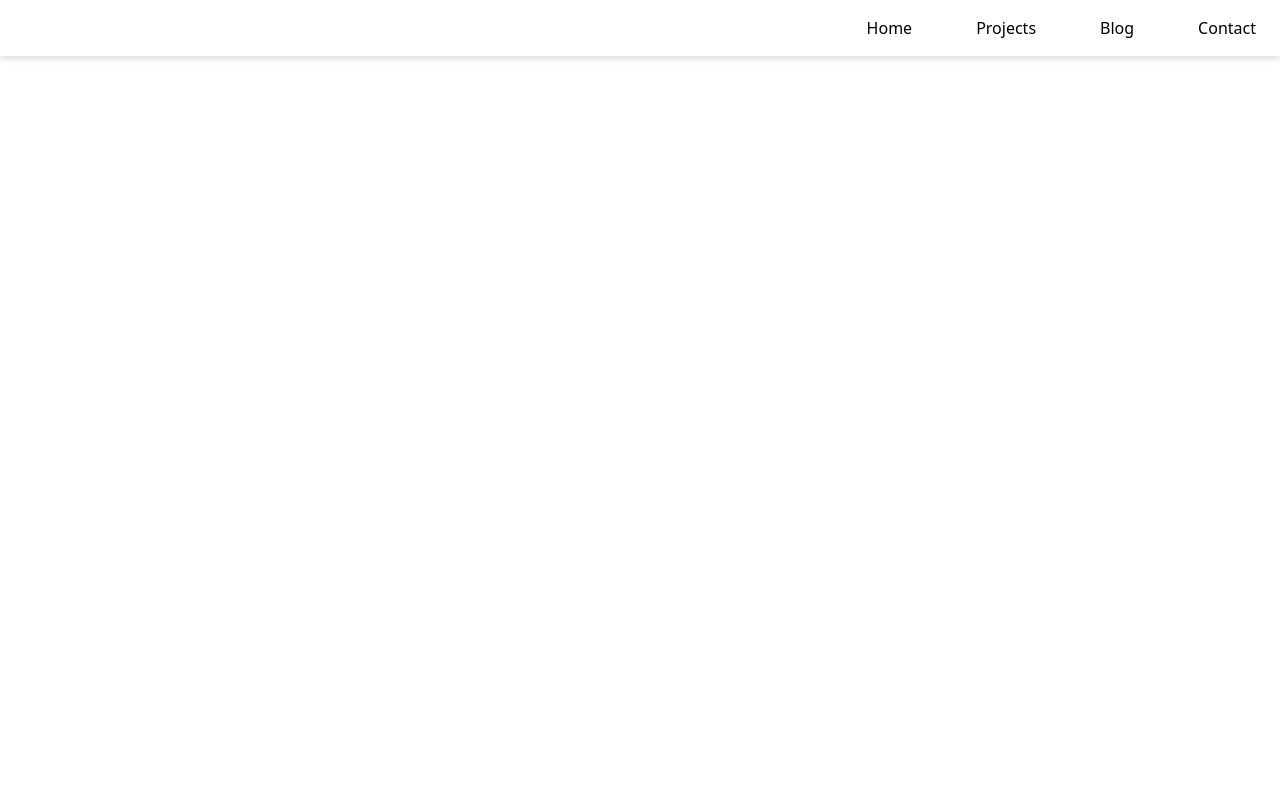
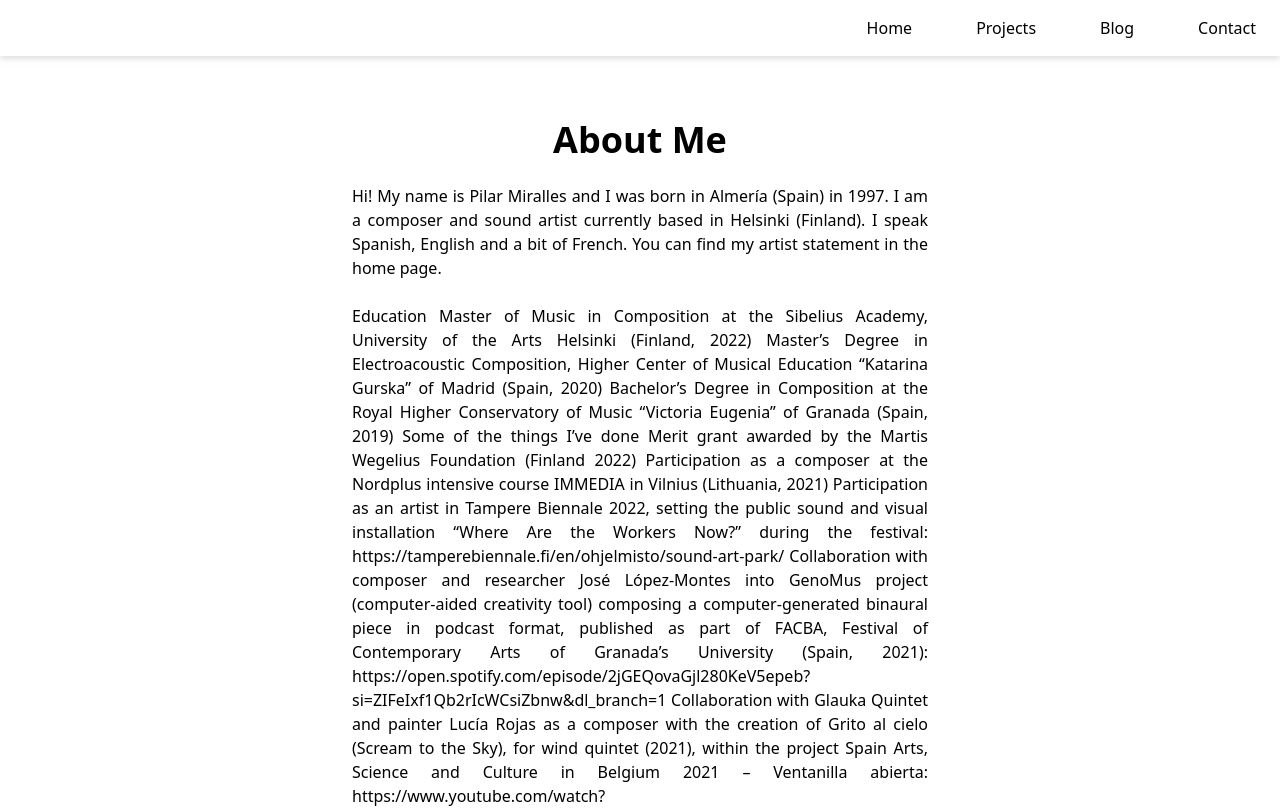
Before and after one commit to Kyokatarz/pilar-personal-website, a React (Create React App) app: page /about-me in a window 1280 px wide. Shown: the top 808 px of the page. Built offline with nearby package versions, Linux system fonts and the light colour scheme.

Commit message:
About me init

```diff
--- a/src/App.tsx
+++ b/src/App.tsx
@@ -1,10 +1,14 @@
 import React from 'react'
 import { Routes, Route } from 'react-router-dom'
+
+import Landing from './pages/Landing'
+import Media from './pages/Media'
+import FullAbout from './pages/FullAbout'
+
+import ScrollToTop from './components/ScrollToTop'
 import Navbar from './components/Navbar'
-import Landing from './pages/Landing'
+
 import './App.css'
-import Media from './pages/Media'
-import ScrollToTop from './components/ScrollToTop'
 
 function App() {
   return (
@@ -15,6 +19,7 @@ function App() {
         <Routes>
           <Route path='/' element={<Landing />} />
           <Route path='/media' element={<Media />} />
+          <Route path='about-me' element={<FullAbout />} />
         </Routes>
       </main>
     </div>
--- /dev/null
+++ b/src/pages/FullAbout/FullAbout.tsx
@@ -0,0 +1,61 @@
+import React from 'react'
+import Article from '../../components/Article'
+import Paragraph from '../../components/Paragraph'
+import Section from '../../components/Section'
+
+const FullAbout = () => {
+  return (
+    <Section>
+      <Article>
+        <h1 className='text-4xl font-bold text-center mb-6'>About Me</h1>
+        <Paragraph>
+          Hi! My name is Pilar Miralles and I was born in Almería (Spain) in
+          1997. I am a composer and sound artist currently based in Helsinki
+          (Finland). I speak Spanish, English and a bit of French. You can find
+          my artist statement in the home page.
+        </Paragraph>
+        <br />
+        <Paragraph>
+          Education Master of Music in Composition at the Sibelius Academy,
+          University of the Arts Helsinki (Finland, 2022) Master’s Degree in
+          Electroacoustic Composition, Higher Center of Musical Education
+          “Katarina Gurska” of Madrid (Spain, 2020) Bachelor’s Degree in
+          Composition at the Royal Higher Conservatory of Music “Victoria
+          Eugenia” of Granada (Spain, 2019) Some of the things I’ve done Merit
+          grant awarded by the Martis Wegelius Foundation (Finland 2022)
+          Participation as a composer at the Nordplus intensive course IMMEDIA
+          in Vilnius (Lithuania, 2021) Participation as an artist in Tampere
+          Biennale 2022, setting the public sound and visual installation “Where
+          Are the Workers Now?” during the festival:
+          https://tamperebiennale.fi/en/ohjelmisto/sound-art-park/ Collaboration
+          with composer and researcher José López-Montes into GenoMus project
+          (computer-aided creativity tool) composing a computer-generated
+          binaural piece in podcast format, published as part of FACBA, Festival
+          of Contemporary Arts of Granada’s University (Spain, 2021):
+          https://open.spotify.com/episode/2jGEQovaGjl280KeV5epeb?si=ZIFeIxf1Qb2rIcWCsiZbnw&dl_branch=1
+          Collaboration with Glauka Quintet and painter Lucía Rojas as a
+          composer with the creation of Grito al cielo (Scream to the Sky), for
+          wind quintet (2021), within the project Spain Arts, Science and
+          Culture in Belgium 2021 – Ventanilla abierta:
+          https://www.youtube.com/watch?v=i21ZI6iVQdU&list=PLmCBAACC1BUa5u5jDfHdnVzeZ46RxWjnX&index=3
+          Pieces commissioned by Avanti! Chamber Orchestra (Finland, 2022),
+          Orchester im Treppenhaus (Germany, 2022) or Zodiac Trio (US, 2021),
+          among others. Some of the composition competitions I’ve been to
+          Akademiska Sångföreningen Choral Composition Competition – Third Prize
+          (Helsinki, 2022) Élan Prix by IRCAM and Orchestre national
+          d’Île-de-France – Orchestra and Audience Awards (Paris, 2022) Composer
+          Slam Europe by Orchester im Treppenhaus – Finalist (Hannover, 2022)
+          Île de créations Composition Competition – Orchestra Award (Paris,
+          2021) Linköpings Studentsångare Composition Award – First Prize
+          (Sweden, 2020) II Zodiac International Music Competition – First
+          Prize, composition category (France-US, 2020) International Antonín
+          Dvorák Composition Competition – Second Prize, Junior category
+          (Prague, 2019) Media (soundCloud and youtube) 🡪 Can they be displayed
+          (so not only the links, but the video or the track, etc.)?
+        </Paragraph>
+      </Article>
+    </Section>
+  )
+}
+
+export default FullAbout
--- /dev/null
+++ b/src/pages/FullAbout/index.tsx
@@ -0,0 +1 @@
+export { default } from './FullAbout'
--- a/src/pages/Landing/sections/About/About.tsx
+++ b/src/pages/Landing/sections/About/About.tsx
@@ -15,7 +15,7 @@ const About = () => {
           I speak Spanish, English and a bit of French. You can find my artist
           statement in the home page.
         </Paragraph>
-        <SeeMore to='#'>See more about me {'>>'}</SeeMore>
+        <SeeMore to='/about-me'>See more about me {'>>'}</SeeMore>
       </Article>
     </Section>
   )
--- a/src/pages/Media/Media.tsx
+++ b/src/pages/Media/Media.tsx
@@ -1,5 +1,4 @@
 import React from 'react'
-import ReactPlayer from 'react-player'
 import Section from '../../components/Section'
 import YoutubeCaptionPair from '../../components/YoutubeCaptionPair'
 
```
